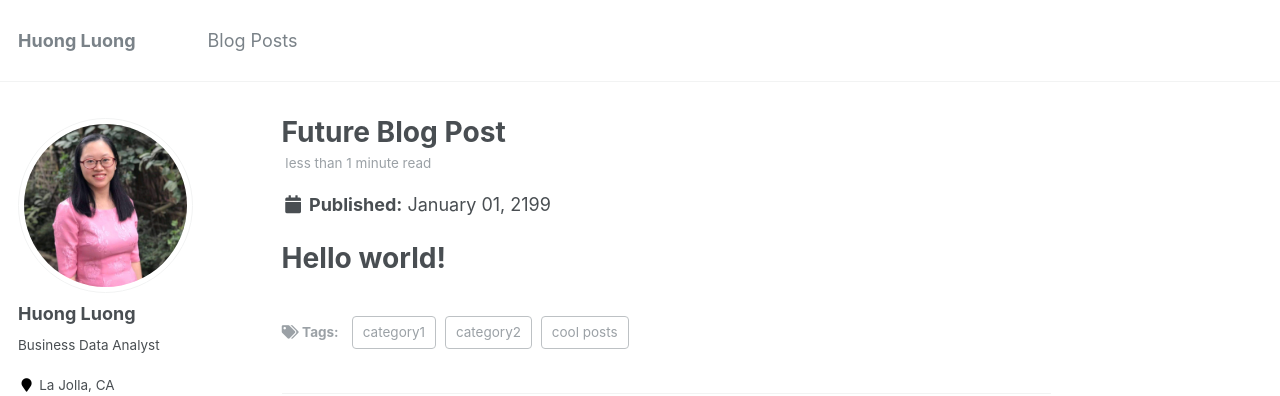
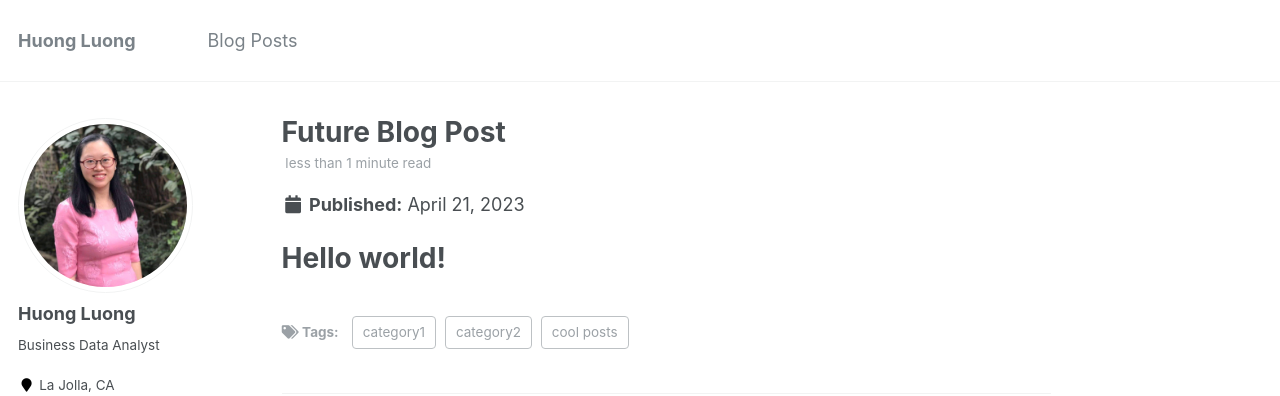
Before and after one commit to luongtthuong/luongtthuong.github.io, a Jekyll site: the page built from _posts/2023-04-21-hello-world.md, in a window 1280 px wide. Shown: the top 396 px of the page. Built offline with Jekyll 4.4.1, drawn with Linux system fonts in a browser that asks for light colours.

Commit message:
fix blog posts

```diff
--- a/_config.yml
+++ b/_config.yml
@@ -17,7 +17,7 @@ repository               : "luongtthuong/luongtthuong.github.io"
 teaser                   :  # filename of teaser fallback teaser image placed in /images/, .e.g. "500x300.png"
 breadcrumbs              : false # true, false (default)
 words_per_minute         : 160
-future                   : true
+future                   : false
 read_more                : "disabled" # if enabled, adds "Read more" links to excerpts
 talkmap_link             : false #change to true to add link to talkmap on talks page
 comments:
--- a/_posts/2023-04-21-hello-world.md
+++ b/_posts/2023-04-21-hello-world.md
@@ -1,6 +1,6 @@
 ---
 title: 'Future Blog Post'
-date: 2199-01-01
+date: 2023-04-21
 permalink: /posts/2023/04/blog-post-1/
 tags:
   - cool posts
```
